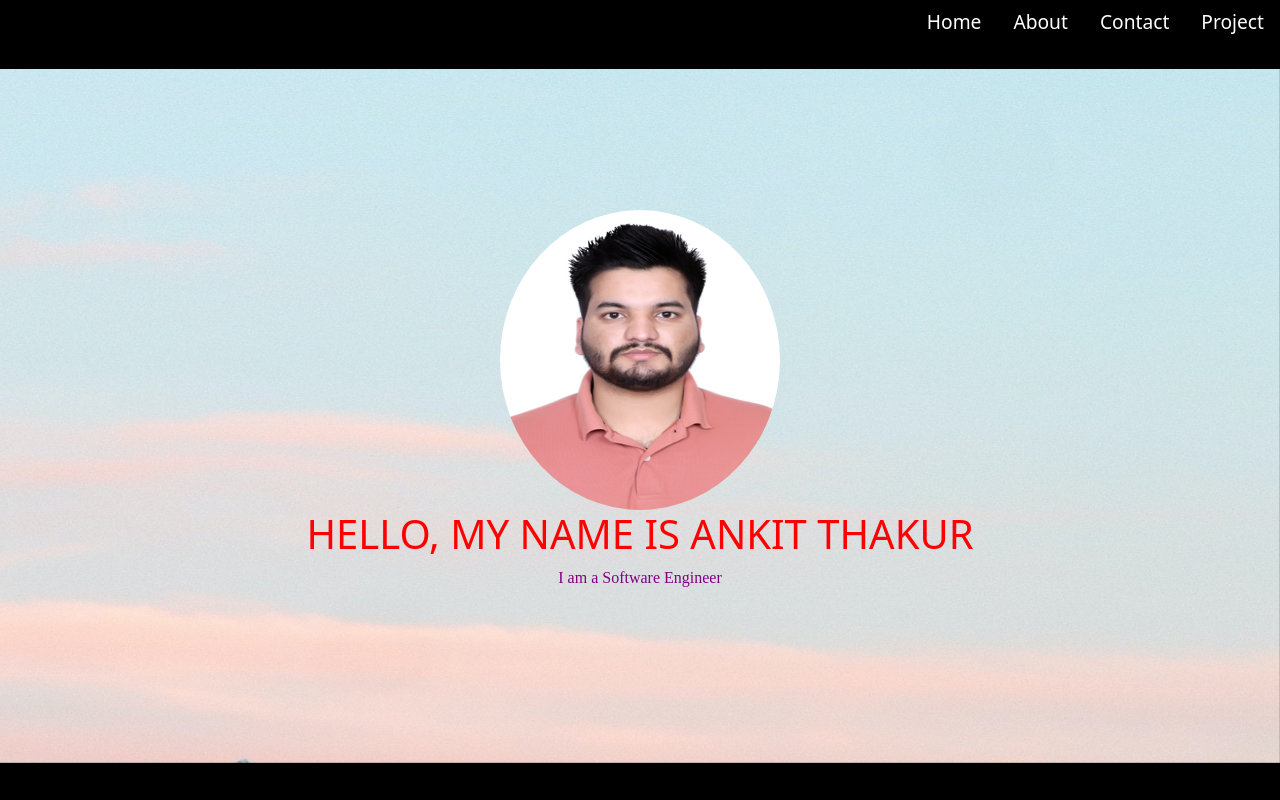
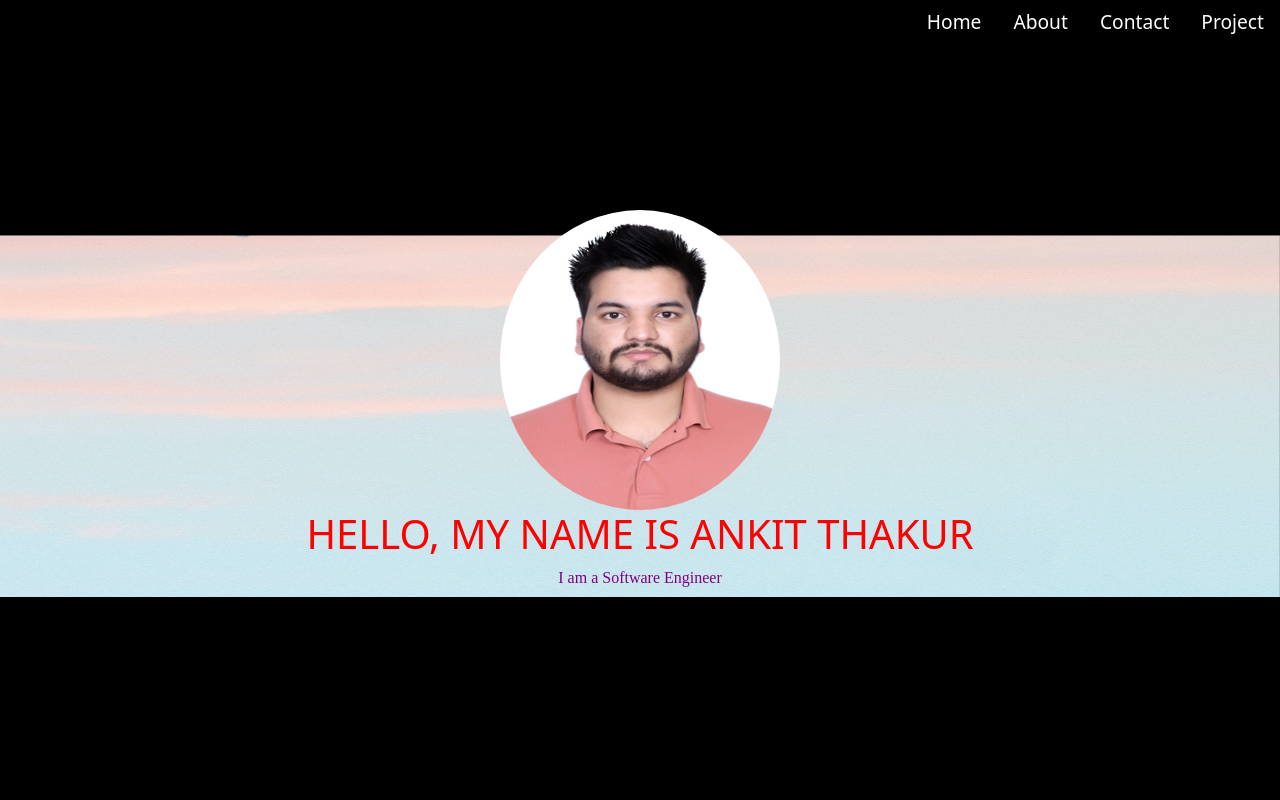
Before and after one commit to Ankitthakur2/Web-Portfolio, a React (Create React App) app: page / in a window 1280 px wide. Shown: the top 800 px of the page. Built offline with nearby package versions, Linux system fonts and the light colour scheme; the HTML template or start-up script is replaced by a standard one; a web font is replaced by a local one.

Commit message:
Update HeroimgStyles.css

```diff
--- a/src/components/HeroimgStyles.css
+++ b/src/components/HeroimgStyles.css
@@ -48,7 +48,7 @@
 }
 
 .up-down-animation {
-  animation: flipUpDown 2s infinite;
+  animation: flipUpDown 5s infinite;
 }
 
 @keyframes flipUpDown {
```
